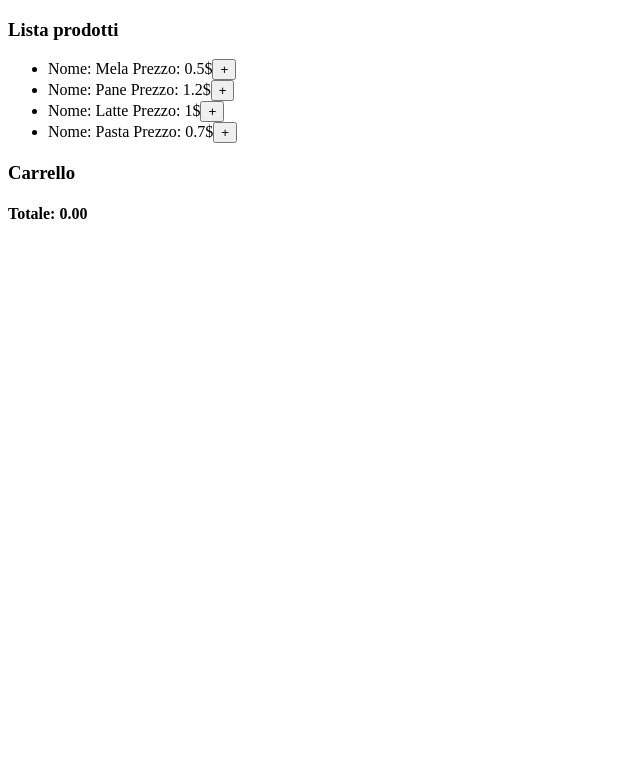
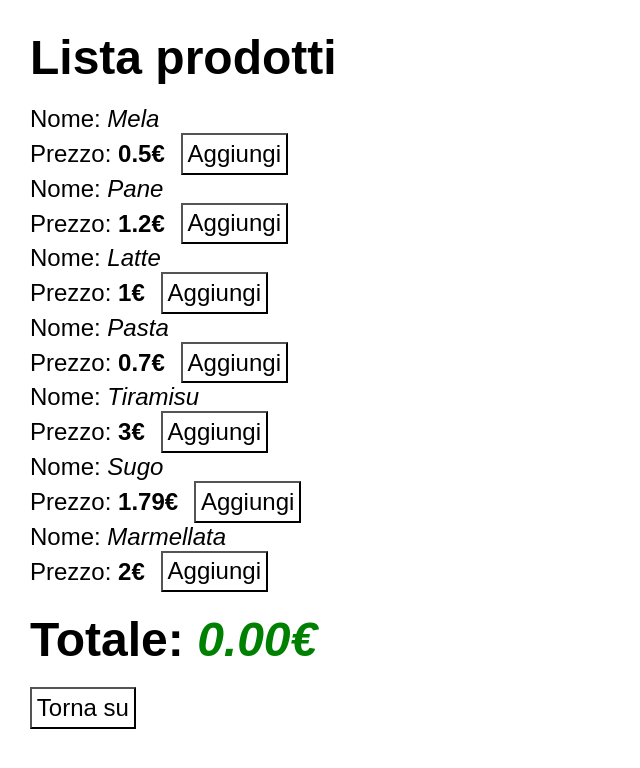
Before and after one commit to christianzaboli/ex-react-usereducer-spesa, a React (Vite) app: page / in a window 1280 px wide. Shown: the top 768 px of the page, without its empty margins (0-640 px from the left). Built offline with nearby package versions, Linux system fonts and the light colour scheme.

Commit message:
css minimal

```diff
--- a/src/App.css
+++ b/src/App.css
@@ -0,0 +1,47 @@
+* {
+  margin: 0;
+  box-sizing: border-box;
+  padding: 0;
+}
+body {
+  font-family: Arial, Helvetica, sans-serif;
+  font-size: 1.5rem;
+  margin: 30px;
+}
+ul {
+  list-style: none;
+  margin-bottom: 20px;
+}
+button {
+  font-size: 1.5rem;
+  background-color: white;
+  margin-left: 1rem;
+  padding: 0.3rem;
+  cursor: pointer;
+  &:hover {
+    background-color: lightgray;
+  }
+}
+.title {
+  margin-bottom: 20px;
+  font-size: 3rem;
+}
+.carrello {
+  margin-top: 50px;
+}
+.quantity {
+  padding: 0.3rem;
+}
+.svuota,
+.scroll-to-top {
+  margin: 0 auto 30px;
+}
+.red {
+  color: red;
+}
+.green {
+  color: green;
+}
+.yellow {
+  color: yellow;
+}
--- a/src/App.jsx
+++ b/src/App.jsx
@@ -1,20 +1,24 @@
-import { useState, useReducer } from "react";
-
+import { useReducer, useRef } from "react";
+import "./app.css";
 const products = [
   { name: "Mela", price: 0.5 },
   { name: "Pane", price: 1.2 },
   { name: "Latte", price: 1.0 },
   { name: "Pasta", price: 0.7 },
+  { name: "Tiramisu", price: 3.0 },
+  { name: "Sugo", price: 1.79 },
+  { name: "Marmellata", price: 2.0 },
 ];
 
 function App() {
+  const topRef = useRef();
   const initialState = [];
   const [state, dispatch] = useReducer(cartReducer, initialState);
   function cartReducer(state, action) {
     switch (action.type) {
       case "ADD_ITEM":
         const isProductAdded = state.some(
-          (item) => item.name === action.payload.name
+          (item) => item.name === action.payload.name,
         );
         if (isProductAdded) {
           return state;
@@ -25,6 +29,9 @@ function App() {
       case "REMOVE_ITEM":
         return state.filter((p) => p.name !== action.payload);
 
+      case "CLEAR_ITEM":
+        return [];
+
       case "UPDATE_QUANTITY":
         if (action.payload.number < 1) {
           return state;
@@ -32,7 +39,7 @@ function App() {
         return state.map((item) =>
           item.name === action.payload.name
             ? { ...item, quantity: action.payload.number }
-            : item
+            : item,
         );
       default:
         return state;
@@ -46,28 +53,37 @@ function App() {
   return (
     <>
       <main>
-        <h3>Lista prodotti</h3>
+        <h3 className="title" ref={topRef}>
+          Lista prodotti
+        </h3>
         <ul>
           {products.map((p, i) => {
             return (
-              <li key={i}>
-                Nome: {p.name} Prezzo: {p.price}$
+              <li key={i} className="products">
+                Nome: <em>{p.name}</em>
+                <br />
+                Prezzo: <strong>{p.price}€</strong>
                 <button
                   onClick={() => dispatch({ type: "ADD_ITEM", payload: p })}
                 >
-                  +
+                  Aggiungi
                 </button>
               </li>
             );
           })}
         </ul>
-        <h3>Carrello</h3>
+        {sumToPay > 0 && (
+          <>
+            <hr />
+            <h3 className="title carrello">Carrello</h3>
             <ul>
               {state?.map((p, i) => {
                 return (
                   <li key={i}>
-                Nome: {p.name}, Prezzo: {p.price}, Quantitá:
+                    Nome: <em>{p.name}</em> <br />
+                    Prezzo: <strong>{p.price}€</strong>, Quantitá:
                     <input
+                      className="quantity"
                       type="number"
                       min={1}
                       step={1}
@@ -75,7 +91,10 @@ function App() {
                       onChange={(e) =>
                         dispatch({
                           type: "UPDATE_QUANTITY",
-                      payload: { number: Number(e.target.value), name: p.name },
+                          payload: {
+                            number: Number(e.target.value),
+                            name: p.name,
+                          },
                         })
                       }
                       required
@@ -85,13 +104,36 @@ function App() {
                         dispatch({ type: "REMOVE_ITEM", payload: p.name })
                       }
                     >
-                  X
+                      Rimuovi
                     </button>
                   </li>
                 );
               })}
             </ul>
-        <h4>Totale: {sumToPay.toFixed(2)}</h4>
+            <button
+              className="svuota"
+              onClick={() => dispatch({ type: "CLEAR_ITEM" })}
+            >
+              Svuota il carrello
+            </button>
+          </>
+        )}
+        <h4 className={`title`}>
+          Totale:{" "}
+          <em
+            className={
+              sumToPay > 10 ? (sumToPay > 25 ? "red" : "yellow") : "green"
+            }
+          >
+            {sumToPay.toFixed(2)}€
+          </em>
+        </h4>
+        <button
+          className="scroll-to-top"
+          onClick={() => window.scrollTo({ top: 0, behavior: "smooth" })}
+        >
+          Torna su
+        </button>
       </main>
     </>
   );
```
Lines whose indentation alone changed are shown as unchanged.
